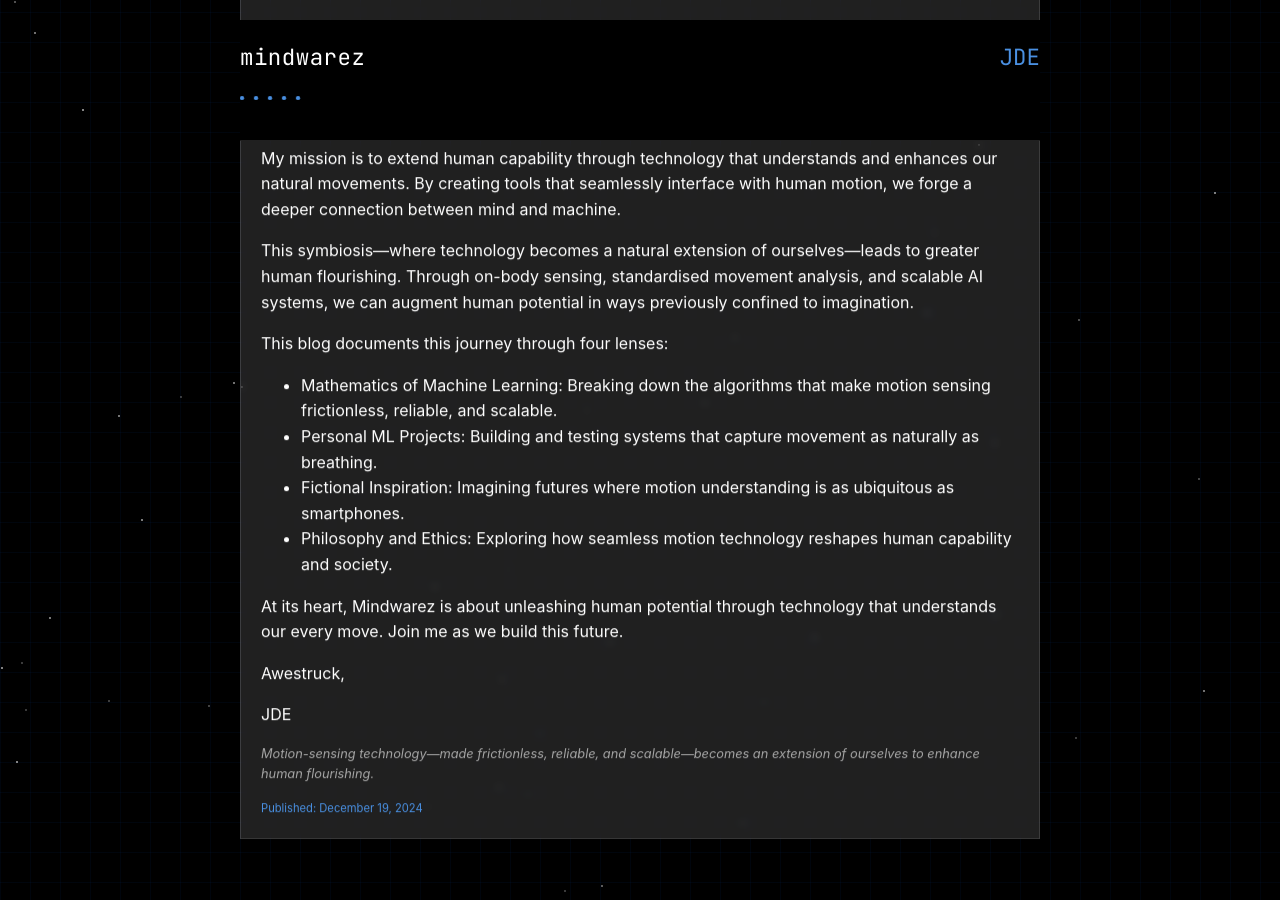
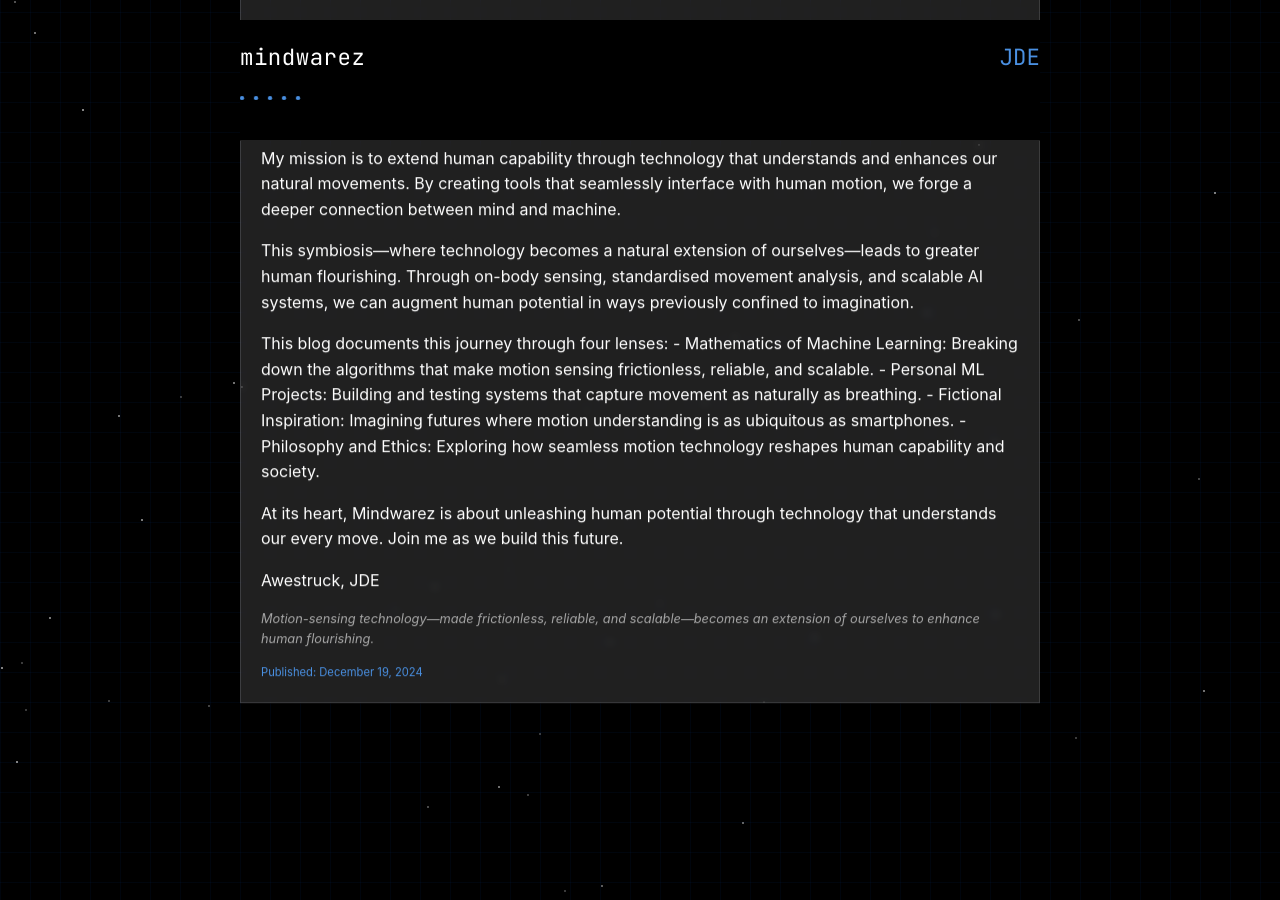
Before and after one commit to jamesbychance/mindwarez, a Jekyll site: the page built from _posts/2024-12-19-helloworld.md, in a window 1280 px wide and 900 px high, scrolled down 228 px. Built offline with Jekyll 4.4.1, drawn with Linux system fonts in a browser that asks for light colours.

Commit message:
Update 2024-12-19-helloworld.md
added html to bodytext

```diff
--- a/_posts/2024-12-19-helloworld.md
+++ b/_posts/2024-12-19-helloworld.md
@@ -5,21 +5,33 @@
 meta_thoughts: Motion-sensing technology—made frictionless, reliable, and scalable—becomes an extension of ourselves to enhance human flourishing.
 ---
 
+<div class="post-content">
+<p>
 Mindwarez is about exploring how motion-sensing technology can transform human potential. Imagine lightweight sensors that seamlessly capture how you move, AI that instantly understands your movements, and systems that scale this understanding across millions of people simultaneously.
+</p>
 
+<p>
 My mission is to extend human capability through technology that understands and enhances our natural movements. By creating tools that seamlessly interface with human motion, we forge a deeper connection between mind and machine.
+</p>
 
+<p>
 This symbiosis—where technology becomes a natural extension of ourselves—leads to greater human flourishing. Through on-body sensing, standardised movement analysis, and scalable AI systems, we can augment human potential in ways previously confined to imagination.
+</p>
 
+<p>
 This blog documents this journey through four lenses:
 
 - Mathematics of Machine Learning: Breaking down the algorithms that make motion sensing frictionless, reliable, and scalable.
 - Personal ML Projects: Building and testing systems that capture movement as naturally as breathing.
 - Fictional Inspiration: Imagining futures where motion understanding is as ubiquitous as smartphones.
 - Philosophy and Ethics: Exploring how seamless motion technology reshapes human capability and society.
+</p>
 
+<p>
 At its heart, Mindwarez is about unleashing human potential through technology that understands our every move. Join me as we build this future.
+</p>
 
 Awestruck,
 
 JDE
+</div>
```
